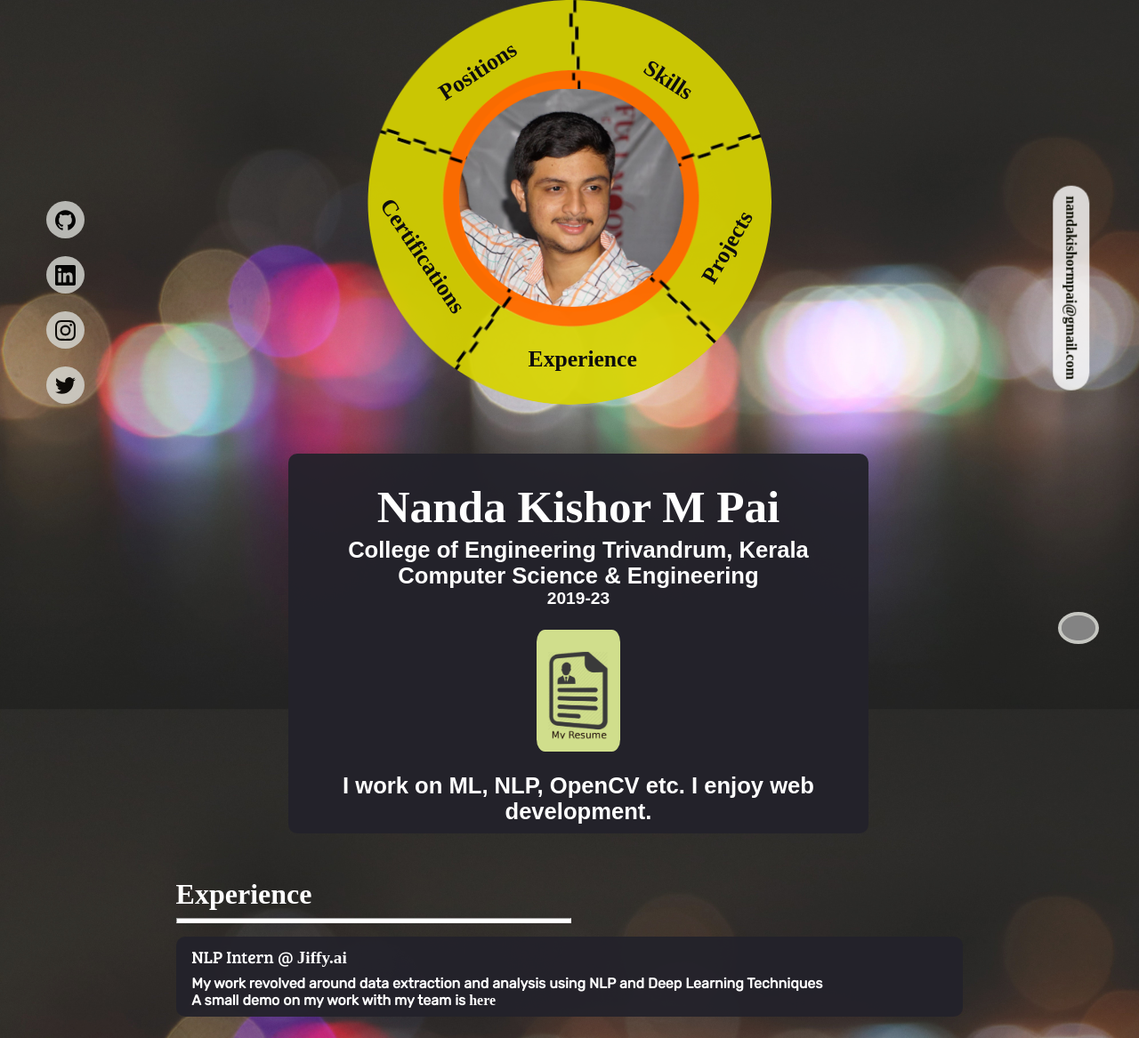
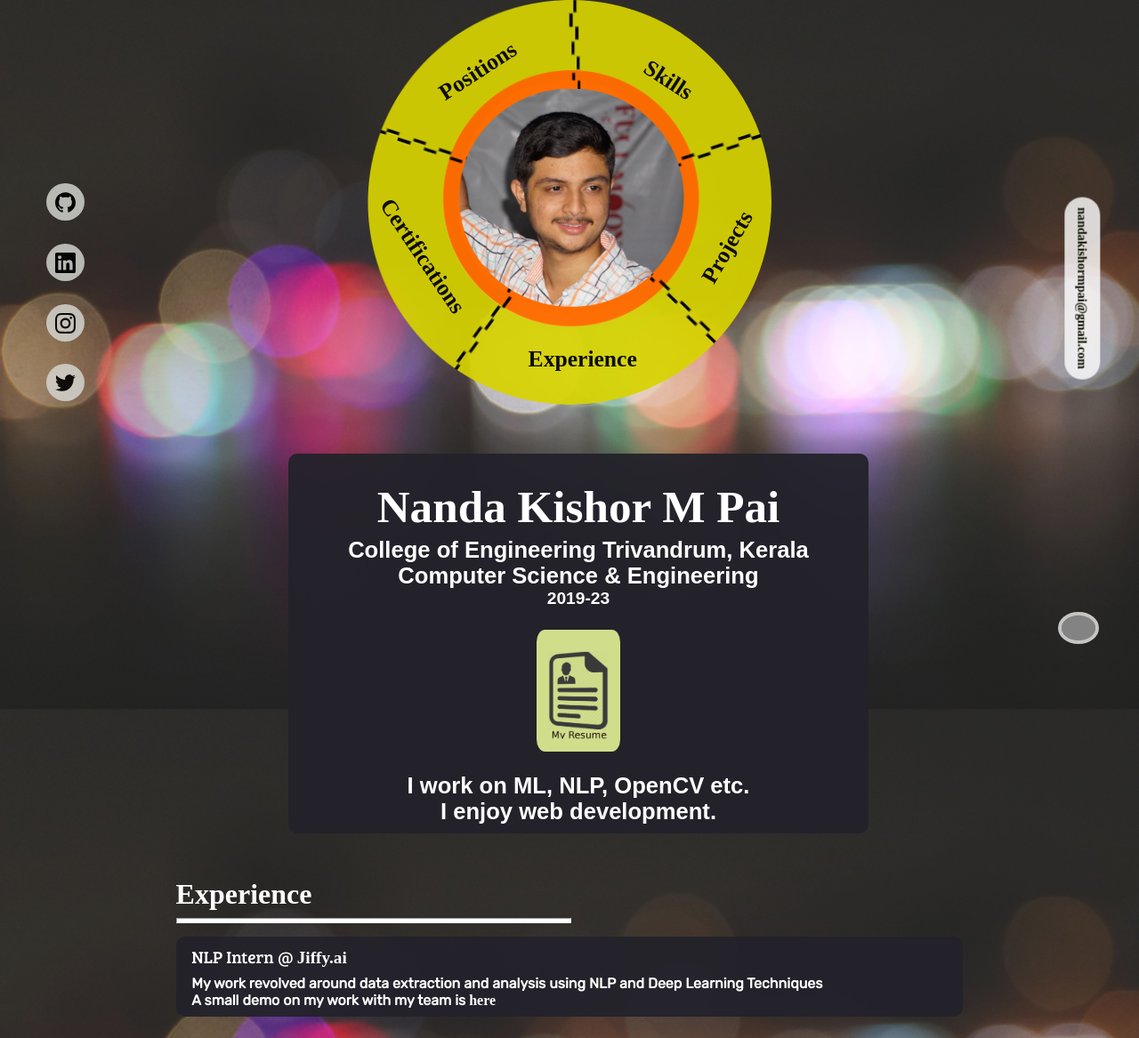
Before and after one commit to nandakishormpai/nandakishormpai.github.io, a Django app: page / in a window 1280 px wide. Shown: the part 56-1223 px from the top of the page at 89% size. Run offline with Django 3.2, Linux system fonts and the light colour scheme; some web fonts are replaced; grey boxes are pictures that could not be loaded.

Commit message:
fixed email link

```diff
--- a/nmpaiweb/static/main.css
+++ b/nmpaiweb/static/main.css
@@ -51,6 +51,7 @@ a, a:hover, a:focus, a:active {
     background-color: rgba(255, 255, 255, 0.8);
     padding: 0.9%;
     border-radius: 20px;
+    font-size: 1.1vw;
 
 }
 .email_link:hover{
@@ -75,7 +76,7 @@ a, a:hover, a:focus, a:active {
 .icon{
     border-radius: 50%;
     padding: 10px 10px 5px 10px;
-    margin: 10px;
+    margin: 1vw;
     width:90%;
     margin-left: 5%;
     background-color: rgba(240, 241, 235, 0.9);
--- a/nmpaiweb/templates/main.html
+++ b/nmpaiweb/templates/main.html
@@ -34,7 +34,8 @@
         <div class="resume info_card">
             <a href ="https://drive.google.com/file/d/1NkYQb26G4k1LCMhqfEvtQHaU4AQHFQAH/view?usp=sharing" target="_blank"><img src="{% static 'images/resume.png' %}" alt="resume" class="resume_logo"></a>
         </div>
-        <div class="college">I work on ML, NLP, OpenCV etc. I enjoy web development.</div>
+        <div class="college">I work on ML, NLP, OpenCV etc.</div>
+        <div class="college">I enjoy web development.</div>
     </div>
 
 
```
Also changed, not shown: other parts of nmpaiweb/static/main.css (+4 -4 lines).
